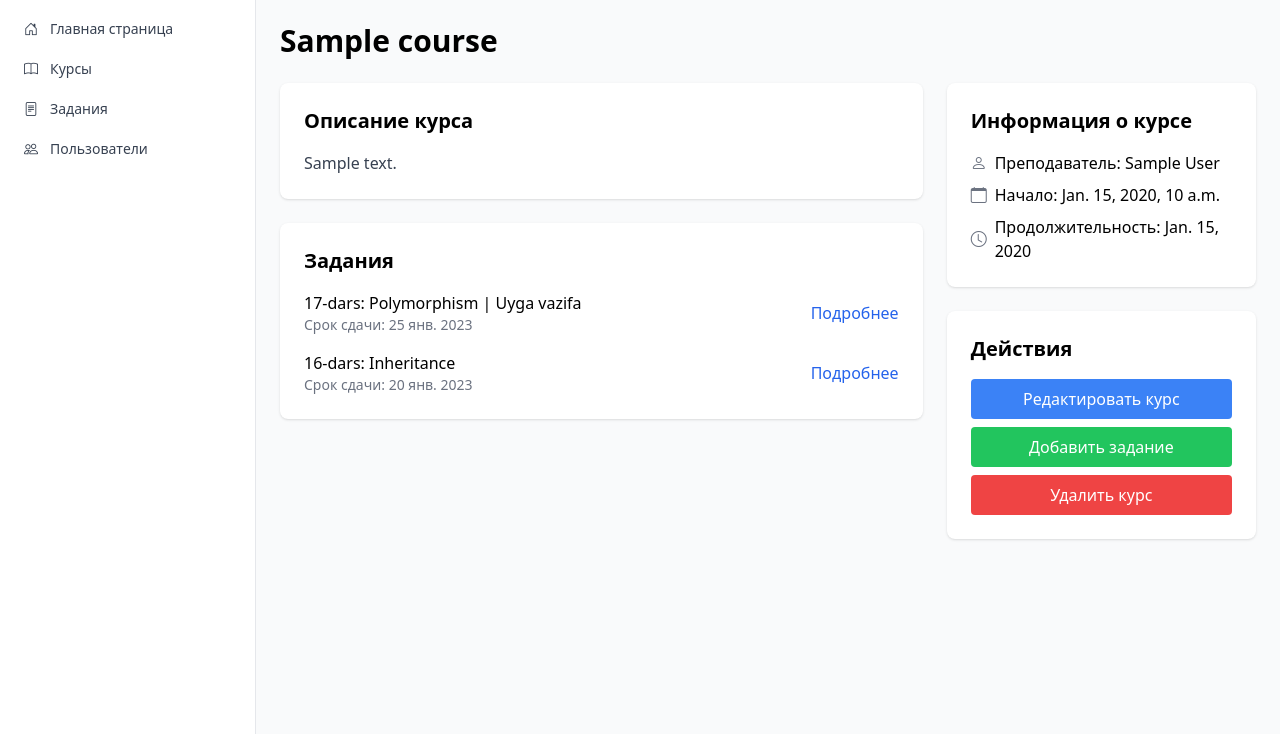
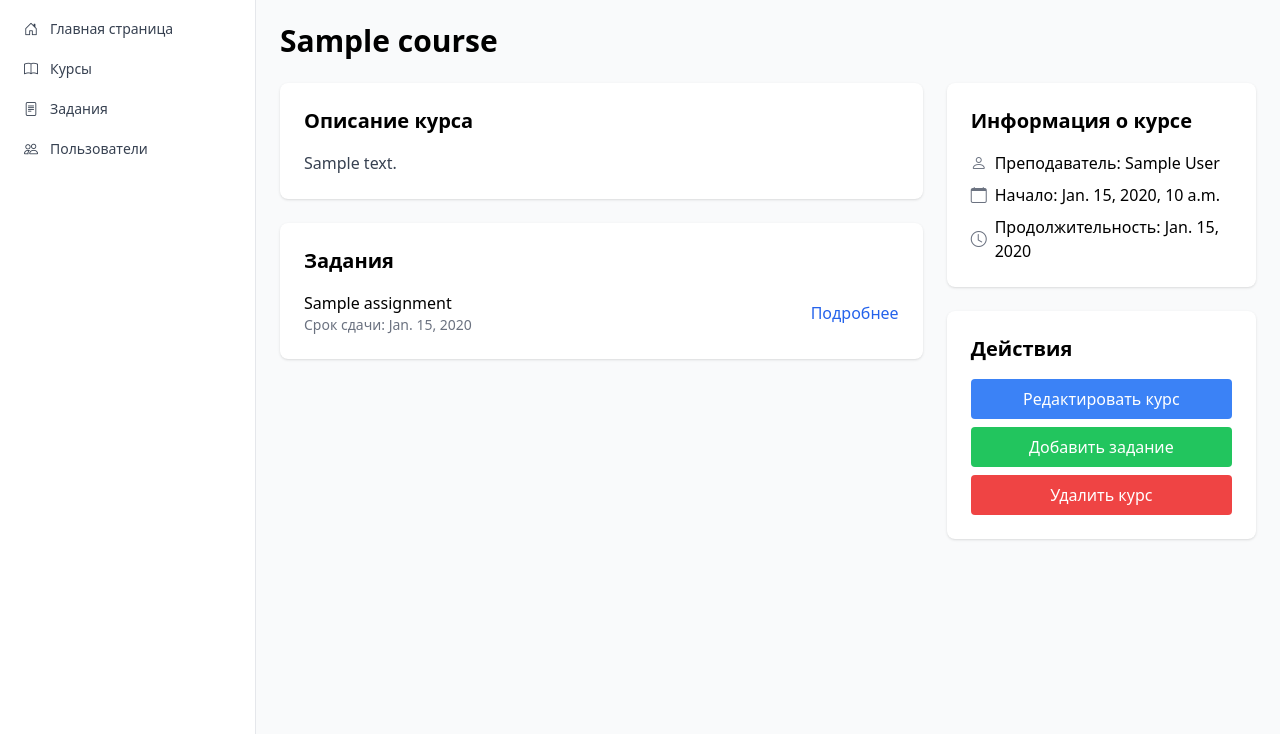
Before and after one commit to Samandar005/my_classroom, a Django app: a page that uses templates/courses/course-details.html in a window 1280 px wide. Shown: the part 65-799 px from the top of the page. Run offline with Django 5.2, Linux system fonts and the light colour scheme; tables that the repository leaves empty hold one stand-in row (values such as "Sample post"); some libraries are stand-ins or nearby versions.

Commit message:
course detail.html dinamic qliber

```diff
--- a/templates/courses/course-details.html
+++ b/templates/courses/course-details.html
@@ -19,21 +19,15 @@
         <div class="bg-white rounded-lg shadow p-6">
             <h2 class="text-xl font-semibold mb-4">Задания</h2>
             <ul class="space-y-4">
-                <li class="flex items-center justify-between">
-                    <div>
-                        <h3 class="font-medium">17-dars: Polymorphism | Uyga vazifa</h3>
-                        <p class="text-sm text-gray-500">Срок сдачи: 25 янв. 2023</p>
-                    </div>
-                    <a href="#" class="text-blue-600 hover:text-blue-800">Подробнее</a>
-                </li>
-                <li class="flex items-center justify-between">
-                    <div>
-                        <h3 class="font-medium">16-dars: Inheritance</h3>
-                        <p class="text-sm text-gray-500">Срок сдачи: 20 янв. 2023</p>
-                    </div>
-                    <a href="#" class="text-blue-600 hover:text-blue-800">Подробнее</a>
-                </li>
-                <!-- More assignments... -->
+                {% for assignment in course.assignments.all %}
+                    <li class="flex items-center justify-between">
+                        <div>
+                            <h3 class="font-medium">{{ assignment.name }}</h3>
+                            <p class="text-sm text-gray-500">Срок сдачи: {{ assignment.due_date }}</p>
+                        </div>
+                        <a href="{{ assignment.get_detail_url }}" class="text-blue-600 hover:text-blue-800">Подробнее</a>
+                    </li>
+                {% endfor %}
             </ul>
         </div>
     </div>
@@ -64,7 +58,7 @@
                     <a href="{{ course.get_update_url }}">Редактировать курс</a>
                 </button>
                 <button class="w-full bg-green-500 hover:bg-green-600 text-white py-2 px-4 rounded">
-                    <a href="">Добавить задание</a>
+                    <a href="{% url 'assignments:create' %}">Добавить задание</a>
                 </button>
                 <button class="w-full bg-red-500 hover:bg-red-600 text-white py-2 px-4 rounded">
                     <a href="{{ course.get_delete_url }}">Удалить курс</a>
```
